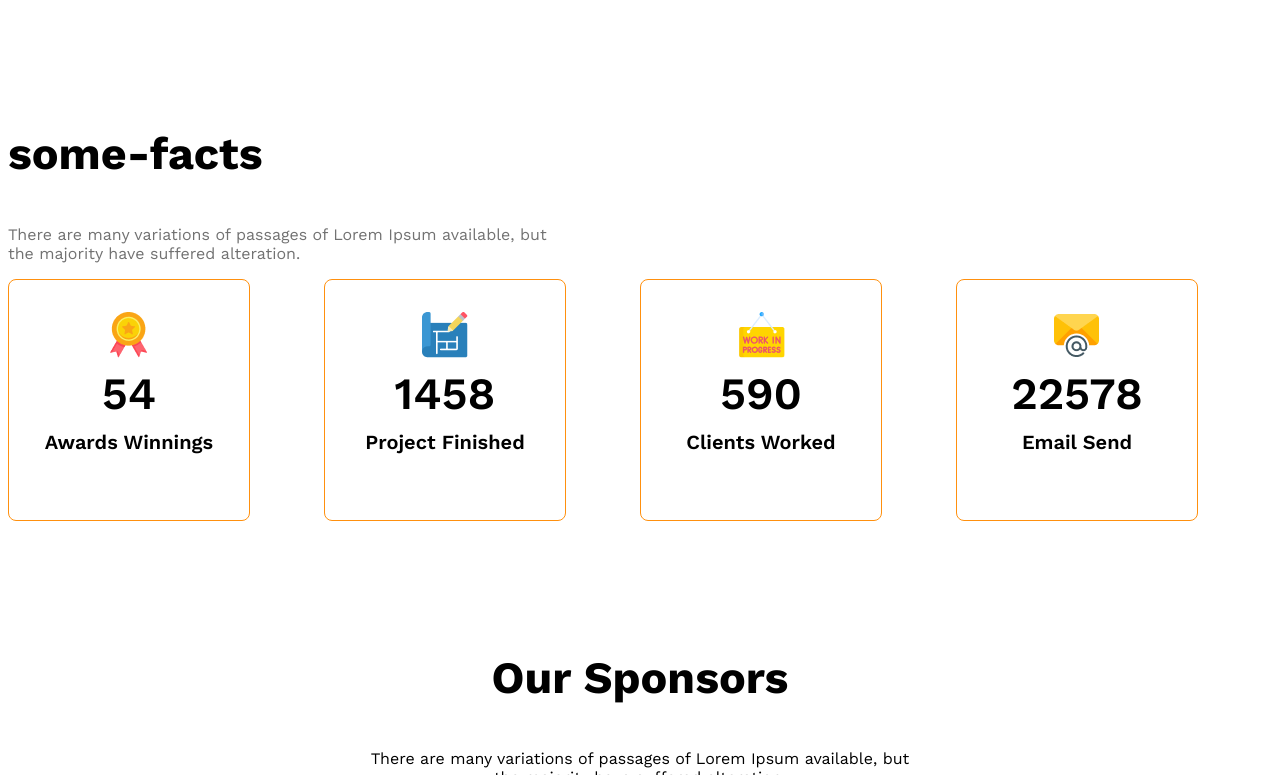
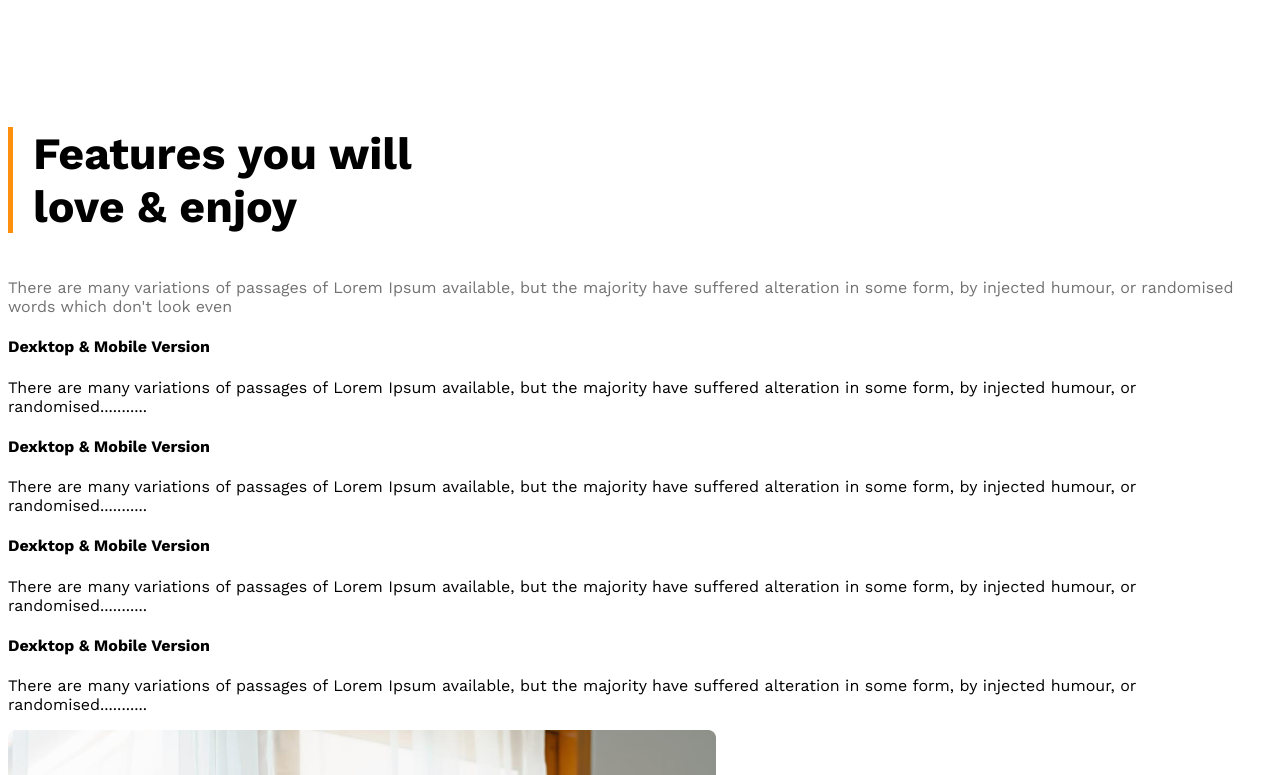
Before and after one commit to shahin4317/g3-Architects-website, a plain HTML site: page index.html in a window 1280 px wide. Shown: the part 2025-2800 px from the top of the page. Drawn offline with nearby package versions, Linux system fonts and the light colour scheme.

```diff
--- a/index.html
+++ b/index.html
@@ -44,6 +44,42 @@
                 <button class="btn-primary">Explore More</button>
             </div>
         </section>
+        <section class="features">
+            <div>
+                <h3 id="features-section-title" class="section-title">Features you will <br> love & enjoy</h3>
+                <p class="text-light-gray">There are many variations of passages of Lorem Ipsum available, but the majority have suffered alteration in some form, by injected humour, or randomised words which don't look even</p>
+                <div class="features-card">
+                    <h4 class="features-title">Dexktop & Mobile Version</h4>
+                    <p class="test-light-gray">There are many variations of passages of Lorem Ipsum available, but the majority have suffered alteration in some form, by injected humour, or randomised...........</p>
+                </div>
+                <div class="features-card">
+                    <h4 class="features-title">Dexktop & Mobile Version</h4>
+                    <p class="test-light-gray">There are many variations of passages of Lorem Ipsum available, but the majority have suffered alteration in some form, by injected humour, or randomised...........</p>
+                </div>
+                <div class="features-card">
+                    <h4 class="features-title">Dexktop & Mobile Version</h4>
+                    <p class="test-light-gray">There are many variations of passages of Lorem Ipsum available, but the majority have suffered alteration in some form, by injected humour, or randomised...........</p>
+                </div>
+                <div class="features-card">
+                    <h4 class="features-title">Dexktop & Mobile Version</h4>
+                    <p class="test-light-gray">There are many variations of passages of Lorem Ipsum available, but the majority have suffered alteration in some form, by injected humour, or randomised...........</p>
+                </div>
+            </div>
+            <div>
+                <img src="images/architect.png" alt="">
+                <button id="experience-badge" class="btn-primary">
+                    <span id="experience-year" > 10+Years</span>
+                    <br>
+                    <span>Experience</span>
+                </button>
+            </div>
+
+        </section>
+
+
+
+
+
         <section>
             <h3 class="section-title">some-facts</h3>
             <p class="text-light-gray fact-description">There are many variations of passages of Lorem Ipsum available, but the majority have suffered alteration.</p>
--- a/style.css/Architects.css
+++ b/style.css/Architects.css
@@ -94,6 +94,18 @@
 #quick-list{
   font-weight: 500;
 }
+#features-section-title{
+  border-left: 5px solid #FF900E;
+  padding-left: 20px;
+
+}
+.feature-card, .feature-title{
+  font-weight: 600;
+  font-size: 1.25rem;
+  padding: 30px;
+  box-shadow: 0 4px 30px 0 ;
+
+}
 .facts-container{
   display: grid;
   grid-template-columns: repeat(4, 1fr);
```
